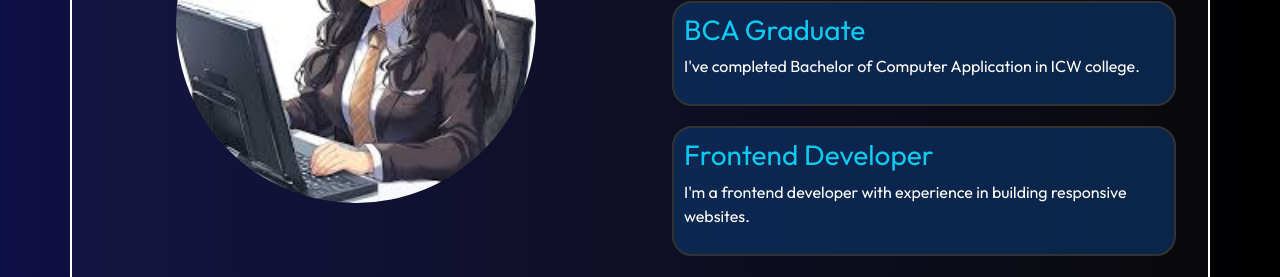
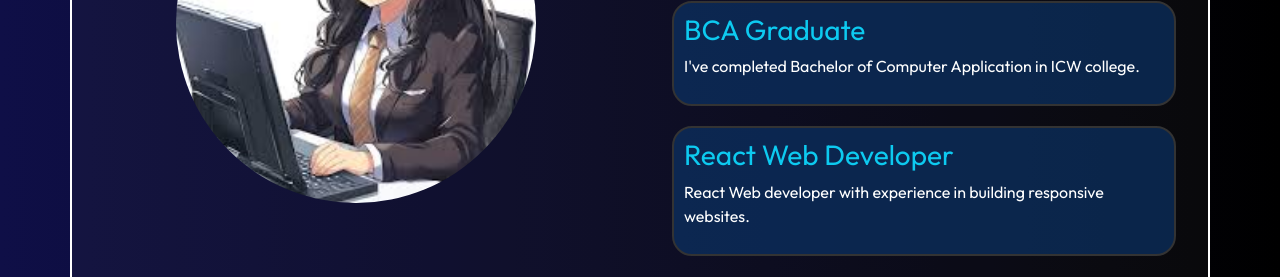
Before and after one commit to srimathikarunakaran/my-portfolio, a React (Vite) app: page / in a window 1280 px wide. Shown: the part 940-1217 px from the top of the page. Built offline with nearby package versions, Linux system fonts and the light colour scheme.

Commit message:
about chnge

```diff
--- a/src/Components/Navbar/About/About.jsx
+++ b/src/Components/Navbar/About/About.jsx
@@ -27,8 +27,8 @@ export default function About() {
                   <p>I've completed Bachelor of Computer Application in ICW college.</p>
                 </div>
                 <div className="abc">
-                  <h3 className="text-info">Frontend Developer</h3>
-                  <p>I'm a frontend developer with experience in building responsive websites.</p>
+                  <h3 className="text-info">React Web Developer</h3>
+                  <p> React Web developer with experience in building responsive websites.</p>
                 </div>
               </div>
             </Col>
```
